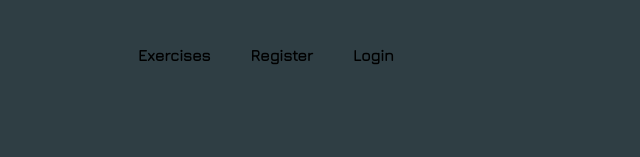
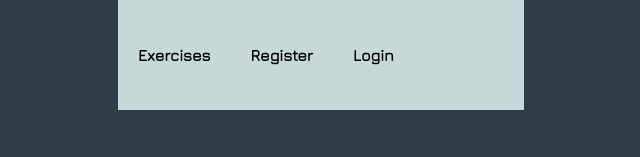
Before and after one commit to bertarosalia/berta-floran-front-The-Wod-Builder, a React (Create React App) app: page / in a window 1280 px wide. Shown: the top 157 px of the page, without its empty margins (319-959 px from the left). Built offline with nearby package versions, Linux system fonts and the light colour scheme; no server answers.

Commit message:
change color name to navigate

```diff
--- a/src/styledMainTheme.ts
+++ b/src/styledMainTheme.ts
@@ -1,6 +1,6 @@
 const styledMainTheme = {
   background: "#2F3E44",
-  footer: "#C7D8D9",
+  navigation: "#C7D8D9",
   inputs: "#DFDADA",
   buttonBig: "#89BAC7",
   buttonEdit: "#568281",
```
